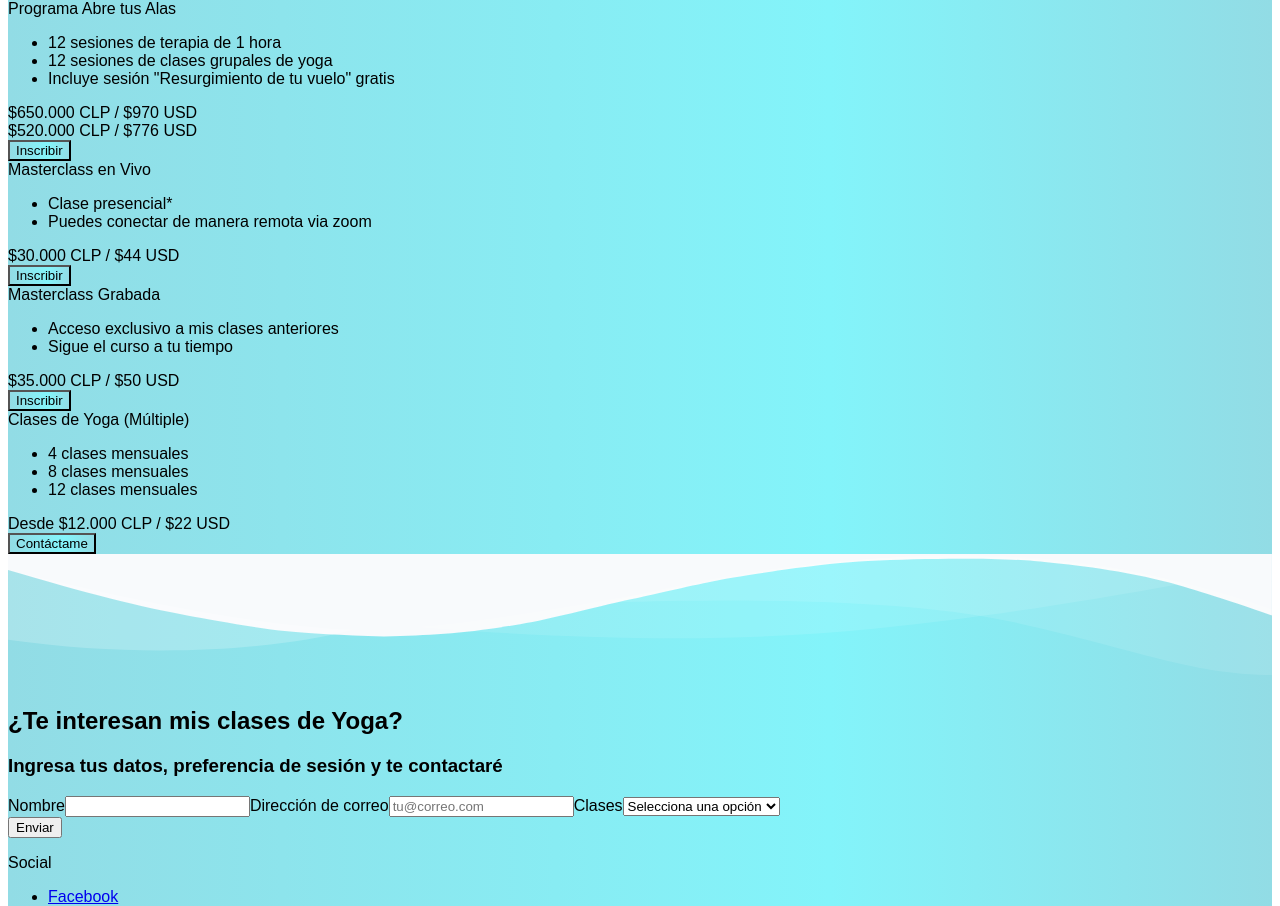
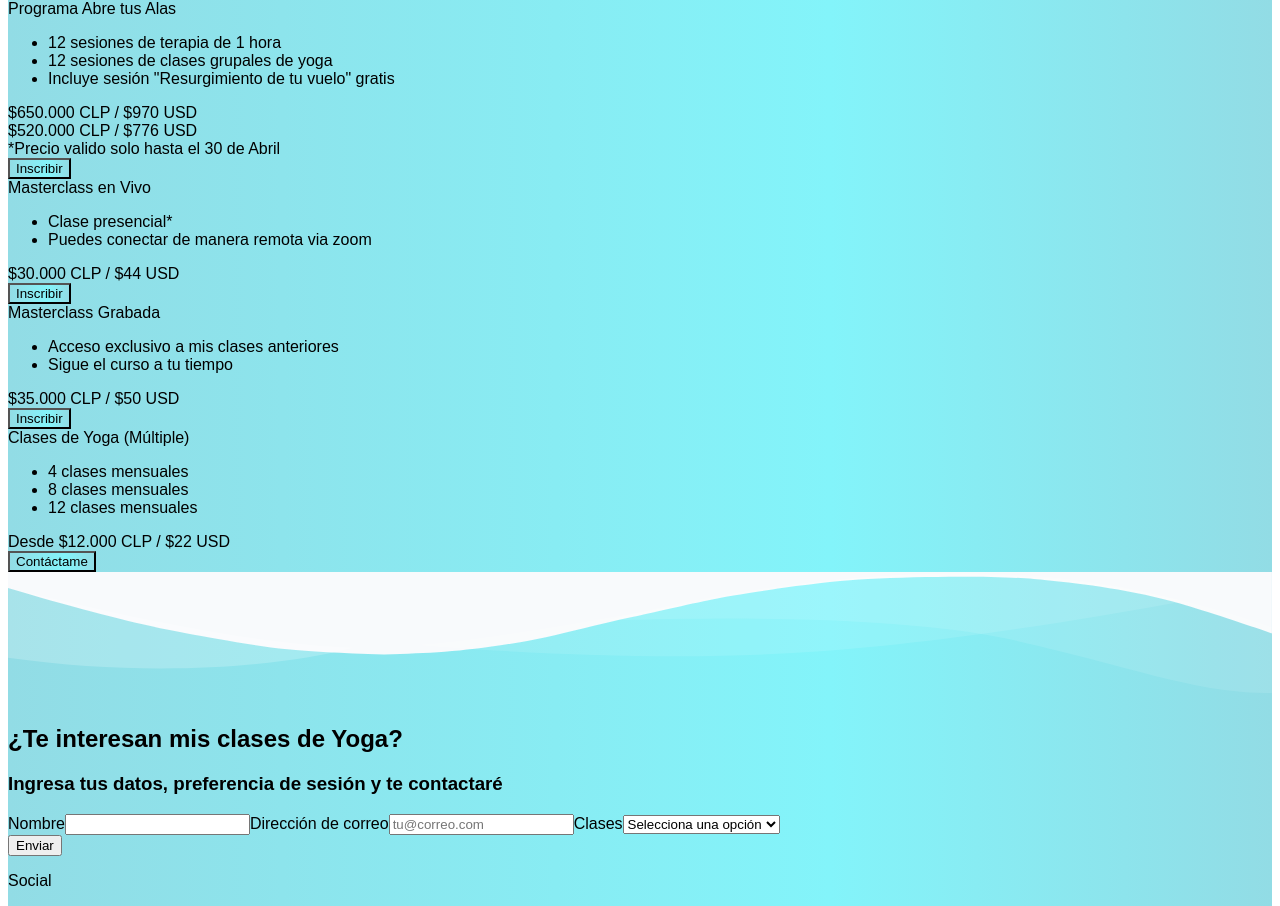
Before and after one commit to aotarola/cotarola, a Next.js app: page / in a window 1280 px wide. Shown: the part 5978-6884 px from the top of the page. Built offline with nearby package versions, Linux system fonts and the light colour scheme.

Commit message:
add date label

```diff
--- a/pages/components/Pricing.tsx
+++ b/pages/components/Pricing.tsx
@@ -19,6 +19,7 @@ const services = [
     price: '$520.000 CLP / $776 USD',
     priceBefore: '$650.000 CLP / $970 USD',
     actionText: 'Inscribir',
+    discountOff: '*Precio valido solo hasta el 30 de Abril',
   },
   {
     id: 'masterclass-vivo',
@@ -82,6 +83,10 @@ const Pricing: FunctionComponent = () => {
                 <div className="w-full pt-6 text-3xl text-primary-paragraph font-bold text-center">
                   {service.price}
                 </div>
+
+                <div className="w-full pt-6 text-primary-paragraph text-sm text-center">
+                  {service.discountOff}
+                </div>
                 <div className="flex items-center justify-center">
                   <button
                     onClick={service.redirect}
```
